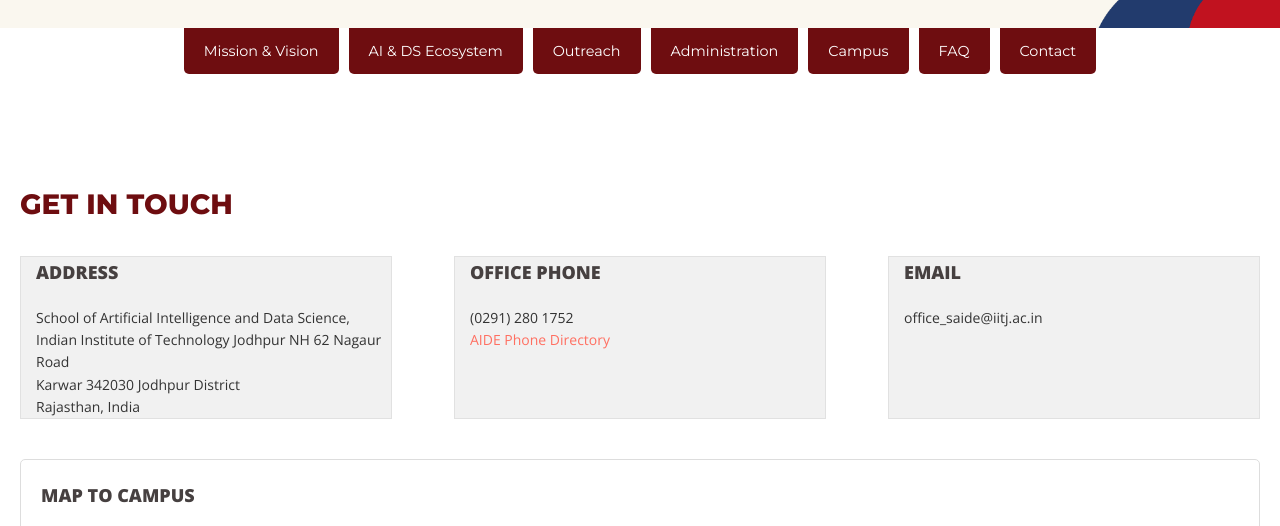
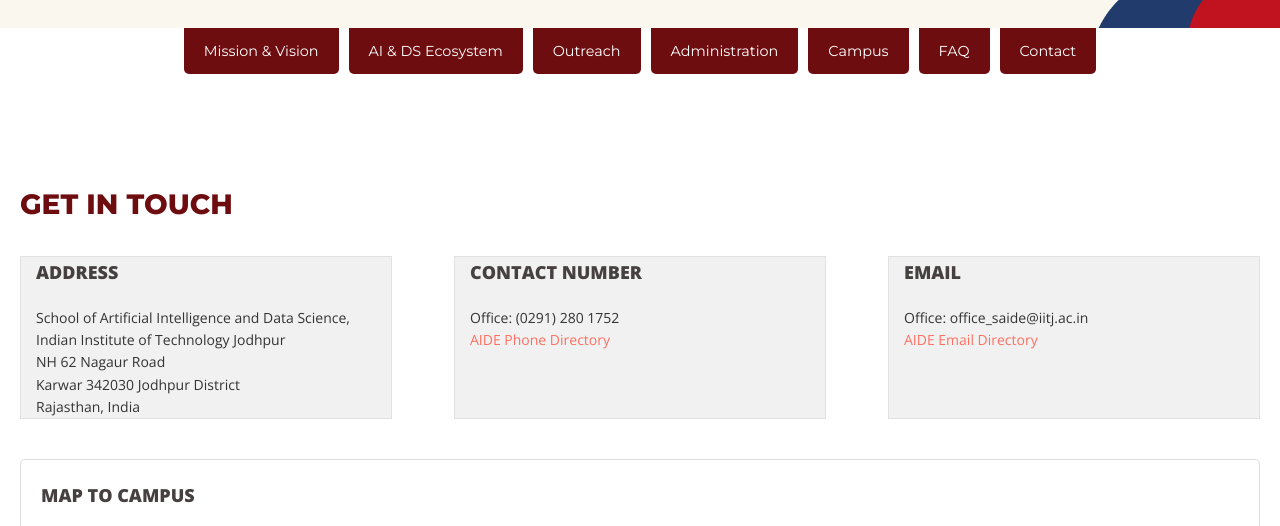
Before and after one commit to SAIDEIITJ/SAIDE_main, a Jekyll site: the page built from _pages/contact.md, in a window 1280 px wide and 900 px high, scrolled down 549 px, cut to the strip 0-526 px from the top of the window. Built offline with Jekyll 4.4.1, drawn with Linux system fonts in a browser that asks for light colours; nearby versions of some CDN libraries.

Commit message:
Contact page updates

```diff
--- a/_pages/contact.md
+++ b/_pages/contact.md
@@ -15,20 +15,20 @@
 <div class="address">
 <h2 id="subinf">Address</h2>
 
-<p> School of Artificial Intelligence and Data Science, Indian Institute of Technology Jodhpur NH 62 Nagaur Road<br>
+<p> School of Artificial Intelligence and Data Science,<br> Indian Institute of Technology Jodhpur<br> NH 62 Nagaur Road<br>
 Karwar 342030 Jodhpur District<br>
 Rajasthan, India</p>
 
 </div>
 <div class="phone">
-<h2 id = "subinf">Office Phone</h2>
-<p>(0291) 280 1752</p>
-<a href="directory.html" style="color:#ff6f61; border:0">AIDE Phone Directory</a>
+<h2 id = "subinf">Contact Number</h2>
+<p>Office: (0291) 280 1752</p>
+<a href="{{ site.baseurl }}/directory/" style="color:#ff6f61; border:0">AIDE Phone Directory</a>
 </div>
 <div class="email">
 <h2 id="subinf">Email</h2>
-<p><a href="mailto:office_saide@iitj.ac.in" style=" border:0">office_saide@iitj.ac.in</a>
-</p>
+<p><a href="mailto:office_saide@iitj.ac.in" style=" border:0">Office: office_saide@iitj.ac.in</a></p>
+<a href="{{ site.baseurl }}/directory/" style="color:#ff6f61; border:0">AIDE Email Directory</a>
 </div>
 </div>
 </div>
```
Also changed, not shown: 1 other file.
